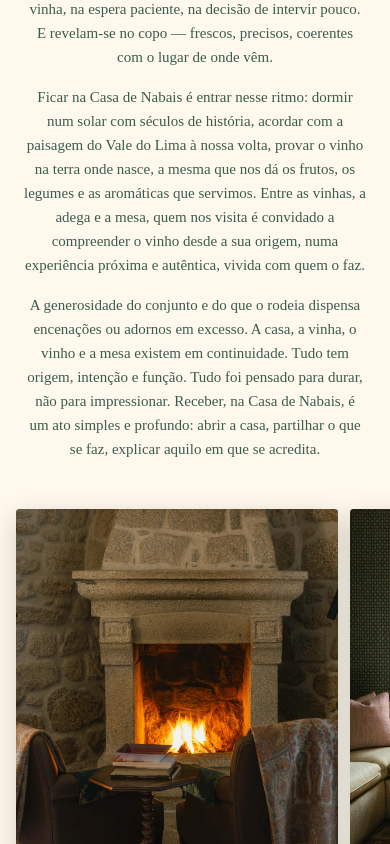
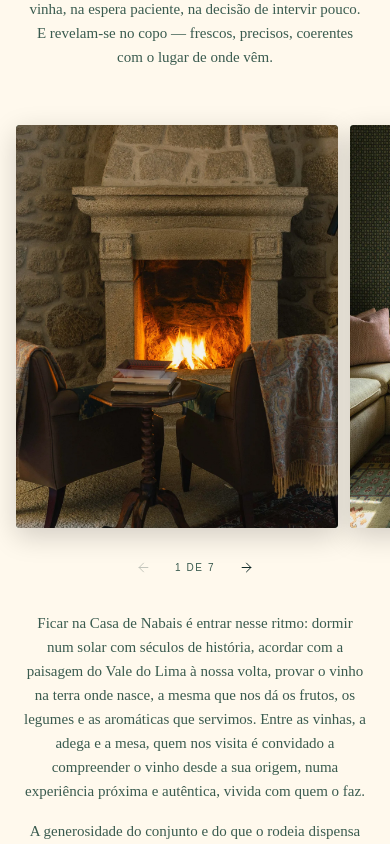
Before and after one commit to RodrigoAlarcao/Casa-de-Nabais, a Next.js app: page /a-casa in a window 390 px wide. Shown: the part 1200-2044 px from the top of the page. Built offline with nearby package versions, Linux system fonts and the light colour scheme; a web font is replaced by a local one.

Commit message:
Mobile-only: carousel between para 2 and 3 in /a-casa
On mobile: paras 1-2 → carousel+nav → paras 3-4.
Desktop layout is completely unchanged (portrait+4 paras, carousel below).

https://claude.ai/code/session_01VTDPhek2JNXzPsXhUmVCpZ

```diff
--- a/components/CasaPage.tsx
+++ b/components/CasaPage.tsx
@@ -338,7 +338,7 @@ export default function CasaPage() {
               {BODY_PARAGRAPHS.map((para, i) => (
                 <p
                   key={i}
-                  className="reveal-casa font-body text-cn-text-muted mb-4 last:mb-0 text-center lg:text-left"
+                  className={`reveal-casa font-body text-cn-text-muted mb-4 last:mb-0 text-center lg:text-left${i >= 2 ? ' hidden lg:block' : ''}`}
                   style={{ fontSize: 'clamp(0.9375rem, 1.2vw, 1.0625rem)', lineHeight: 1.6 }}
                 >
                   {para}
@@ -349,9 +349,67 @@ export default function CasaPage() {
           </div>
         </div>
 
-        {/* Carrossel — alinhado à esquerda do container, sangra para a direita */}
+        {/* ── Mobile: carrossel entre parágrafo 2 e 3 ── */}
         <div
-          className="mt-10 md:mt-14 lg:mt-16 py-2 select-none"
+          className="lg:hidden mt-8 py-2 select-none"
+          style={{ overflowX: 'clip', cursor: grabbing ? 'grabbing' : 'grab', touchAction: 'pan-y' }}
+          onPointerDown={onPointerDown}
+          onPointerUp={onPointerUp}
+          onPointerCancel={() => setGrabbing(false)}
+        >
+          <div
+            className="flex transition-transform duration-500 ease-[cubic-bezier(0.4,0,0.2,1)]"
+            style={{
+              gap: `${SLIDE_GAP}px`,
+              paddingLeft: carouselLeft,
+              transform: `translateX(calc(-${index} * (${slideWidth}px + ${SLIDE_GAP}px)))`,
+            }}
+          >
+            {galleryImages.map((img, i) => (
+              <div
+                key={i}
+                className="relative flex-shrink-0 overflow-hidden"
+                data-slide-index={i}
+                style={{
+                  width: `${slideWidth}px`,
+                  aspectRatio: IMG_RATIO,
+                  backgroundColor: '#3A5B4F',
+                  borderRadius: '4px',
+                  boxShadow: '0 8px 28px rgba(0,0,0,0.18)',
+                  cursor: grabbing ? 'grabbing' : 'zoom-in',
+                }}
+              >
+                <Image src={img.src} alt={img.alt} fill className="object-cover" sizes="90vw" />
+              </div>
+            ))}
+          </div>
+        </div>
+        <div className="lg:hidden mt-5 flex items-center gap-5 justify-center">
+          <button onClick={prev} disabled={!canPrev} aria-label="Anterior" className="p-1 transition-opacity duration-200" style={{ opacity: canPrev ? 1 : 0.25 }}>
+            <ArrowLeft size={15} strokeWidth={1.5} className="text-cn-text" />
+          </button>
+          <span className="font-display text-[10px] uppercase tracking-[0.16em] text-cn-text-muted">
+            {index + 1} de {galleryImages.length}
+          </span>
+          <button onClick={next} disabled={!canNext} aria-label="Seguinte" className="p-1 transition-opacity duration-200" style={{ opacity: canNext ? 1 : 0.25 }}>
+            <ArrowRight size={15} strokeWidth={1.5} className="text-cn-text" />
+          </button>
+        </div>
+        <div className="lg:hidden max-w-[1200px] mx-auto px-6 mt-8">
+          {BODY_PARAGRAPHS.slice(2).map((para, i) => (
+            <p
+              key={i + 2}
+              className="font-body text-cn-text-muted mb-4 last:mb-0 text-center"
+              style={{ fontSize: 'clamp(0.9375rem, 1.2vw, 1.0625rem)', lineHeight: 1.6 }}
+            >
+              {para}
+            </p>
+          ))}
+        </div>
+
+        {/* ── Desktop: carrossel (inalterado) ── */}
+        <div
+          className="hidden lg:block mt-16 py-2 select-none"
           style={{ overflowX: 'clip', cursor: grabbing ? 'grabbing' : 'grab', touchAction: 'pan-y' }}
           onPointerDown={onPointerDown}
           onPointerUp={onPointerUp}
@@ -391,10 +449,10 @@ export default function CasaPage() {
           </div>
         </div>
 
-        {/* Navegação */}
+        {/* Navegação — desktop only */}
         <div
-          className="mt-5 flex items-center gap-5 justify-center lg:justify-start"
-          style={isMobile ? {} : { paddingLeft: carouselLeft }}
+          className="hidden lg:flex mt-5 items-center gap-5 justify-start"
+          style={{ paddingLeft: carouselLeft }}
         >
           <button
             onClick={prev}
```
